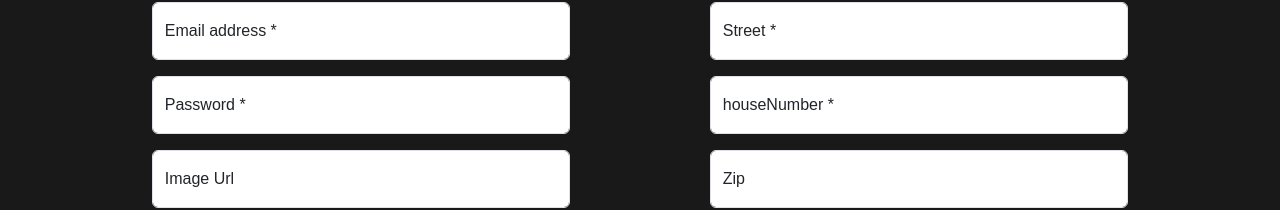
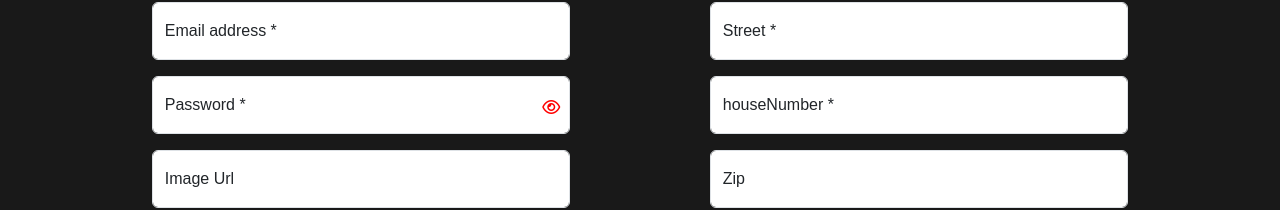
Before and after one commit to DavidPulke/FinalProjectReact, a React (Create React App) app: page /register in a window 1280 px wide. Shown: the part 462-672 px from the top of the page. Built offline with nearby package versions, Linux system fonts and the light colour scheme; no server answers; a web font is replaced by a local one.

Commit message:
passoword & split

```diff
--- a/src/App.css
+++ b/src/App.css
@@ -128,6 +128,8 @@ section {
   transform: translate(-50%, 0);
 }
 
+
+
 /* Login */
 .formControl {
   width: 75%;
@@ -150,6 +152,19 @@ section {
   top: 50%;
   left: 50%;
 }
+
+#floatingPassword {
+  position: relative;
+}
+
+.fa-eye {
+  position: absolute;
+  right: 10px;
+  color: red;
+  transform: translate(0, -220%);
+}
+
+
 
 /* register */
 .register-box .formControl {
--- a/src/components/Cards.tsx
+++ b/src/components/Cards.tsx
@@ -8,11 +8,11 @@ import { errorMsg } from "../services/feedbackService";
 import { UserTools } from "../App";
 import CustomPagination from "./tools/CustomPagination";
 
-interface CartsProps {
+interface CardsProps {
 
 }
 
-const Carts: FunctionComponent<CartsProps> = () => {
+const Cards: FunctionComponent<CardsProps> = () => {
     let [isLoading, setIsLoading] = useState<boolean>(true)
     let cards = useSelector((state: any) => state.cardsState.cards);
     const dispatch = useDispatch<Dispatch<CardsAction>>();
@@ -73,4 +73,4 @@ const Carts: FunctionComponent<CartsProps> = () => {
 
 }
 
-export default Carts;
+export default Cards;
--- a/src/components/Login.tsx
+++ b/src/components/Login.tsx
@@ -1,10 +1,11 @@
 import { FormikValues, useFormik } from "formik";
-import { FunctionComponent } from "react";
+import { FunctionComponent, useRef, useState } from "react";
 import { Link, NavigateFunction, useNavigate } from "react-router-dom";
 import * as yup from "yup"
 import { login } from "../services/usersService";
 import { errorMsg } from "../services/feedbackService";
-import { jwtDecode } from "jwt-decode";
+import { handlePassword } from "./tools/handlers/handlePassword";
+import { usePassword } from "../hooks/usePassword";
 
 interface LoginProps {
 
@@ -13,6 +14,7 @@ interface LoginProps {
 const Login: FunctionComponent<LoginProps> = () => {
 
     const navigate: NavigateFunction = useNavigate()
+    let { passInput, show, setShow } = usePassword()
 
     const formik: FormikValues = useFormik<any>({
         initialValues: {
@@ -48,17 +50,24 @@ const Login: FunctionComponent<LoginProps> = () => {
                 </p>}
             </div>
 
-            <div className="form-floating w-75 m-auto">
+            <div className="form-floating w-75 m-auto position-relative">
                 <input type="password" className="form-control" id="floatingPassword" placeholder="Password"
                     name="password"
                     onBlur={formik.handleBlur}
                     onChange={formik.handleChange}
+                    autoComplete="password"
+                    ref={passInput}
                 />
+                <i onClick={() => {
+                    passInput.current.type = handlePassword(passInput.current?.type);
+                    setShow(!show)
+                }} className={`fa-${show ? "solid" : "regular"} fa-eye`}></i>
                 <label htmlFor="floatingPassword">Password</label>
-                {formik.touched.password && formik.errors.password && <p className="text-danger">
+                {formik.touched.password && formik.errors.password && <p className="text-danger password-error">
                     {formik.errors.password}
                 </p>}
             </div>
+
             <div className="formControl">
                 <div className="form-row">
                     <button type="button" className="btn btn-outline-danger"
--- a/src/components/Register.tsx
+++ b/src/components/Register.tsx
@@ -1,10 +1,16 @@
-import { FormikValues, useFormik } from "formik";
+
 import { FunctionComponent } from "react";
 import { Link, NavigateFunction, useNavigate } from "react-router-dom";
+import { usePassword } from "../hooks/usePassword";
+import { handlePassword } from "./tools/handlers/handlePassword";
+import { FormikValues, useFormik } from "formik";
+import { User } from "../interfaces/User";
+import { successMsg, errorMsg } from "../services/feedbackService";
+import { register } from "../services/usersService";
 import * as yup from "yup"
-import { register } from "../services/usersService";
-import { User } from "../interfaces/User";
-import { errorMsg, successMsg } from "../services/feedbackService";
+import { initialValues } from "./tools/largeObj/registerFormik";
+
+
 
 interface RegisterProps {
 
@@ -12,33 +18,12 @@ interface RegisterProps {
 
 const Register: FunctionComponent<RegisterProps> = () => {
 
+    let { passInput, show, setShow } = usePassword()
     const navigate: NavigateFunction = useNavigate()
 
+
     const formik: FormikValues = useFormik<User>({
-        initialValues: {
-            name: {
-                first: "",
-                middle: "",
-                last: "",
-            },
-
-            phone: "",
-            email: "",
-            password: "",
-            image: {
-                url: "",
-                alt: "",
-            },
-            address: {
-                state: "",
-                country: "",
-                city: "",
-                street: "",
-                houseNumber: 0,
-                zip: 0,
-            },
-            isBusiness: false
-        },
+        initialValues: initialValues,
         validationSchema: yup.object({
             name: yup.object({
                 first: yup.string().required("First name is required").min(2, "First name must be at least 2 characters"),
@@ -80,6 +65,7 @@ const Register: FunctionComponent<RegisterProps> = () => {
 
         }
     })
+
 
     return (<section className="register-box">
         <h1 className="text-center">Create Your Own Account</h1>
@@ -195,7 +181,12 @@ const Register: FunctionComponent<RegisterProps> = () => {
                             name="password"
                             onBlur={formik.handleBlur}
                             onChange={formik.handleChange}
+                            ref={passInput}
                         />
+                        <i onClick={() => {
+                            passInput.current.type = handlePassword(passInput.current?.type);
+                            setShow(!show)
+                        }} className={`fa-${show ? "solid" : "regular"} fa-eye`} title="Show Password"></i>
                         <label className={formik.touched.password && formik.errors.password && "text-danger"} htmlFor="floatingPassword">Password *</label>
                         {formik.touched.password && formik.errors.password && <p className="text-danger">
                             {formik.errors.password}
--- /dev/null
+++ b/src/components/tools/handlers/handlePassword.ts
@@ -0,0 +1,3 @@
+export function handlePassword(type: string) {
+    return type == "password" ? type = "text" : type = "password"
+}
--- /dev/null
+++ b/src/components/tools/largeObj/registerFormik.ts
@@ -0,0 +1,25 @@
+export const initialValues =
+{
+    name: {
+        first: "",
+        middle: "",
+        last: "",
+    },
+
+    phone: "",
+    email: "",
+    password: "",
+    image: {
+        url: "",
+        alt: "",
+    },
+    address: {
+        state: "",
+        country: "",
+        city: "",
+        street: "",
+        houseNumber: 0,
+        zip: 0,
+    },
+    isBusiness: false
+}
--- /dev/null
+++ b/src/hooks/usePassword.tsx
@@ -0,0 +1,12 @@
+import { useRef, useState } from "react";
+
+
+
+export const usePassword = () => {
+
+    let passInput = useRef<any>()
+    let [show, setShow] = useState<boolean>(false)
+
+
+    return { passInput, show, setShow }
+}
```
